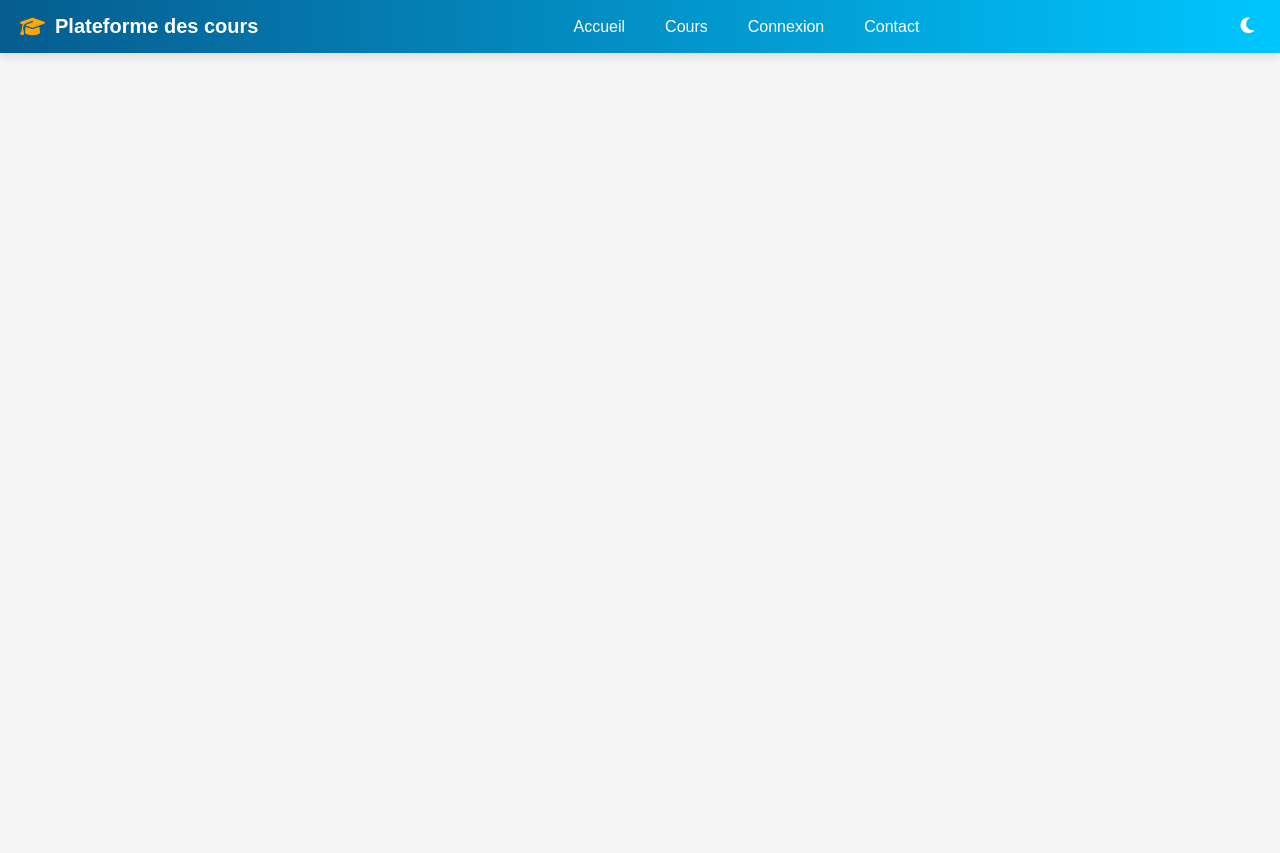
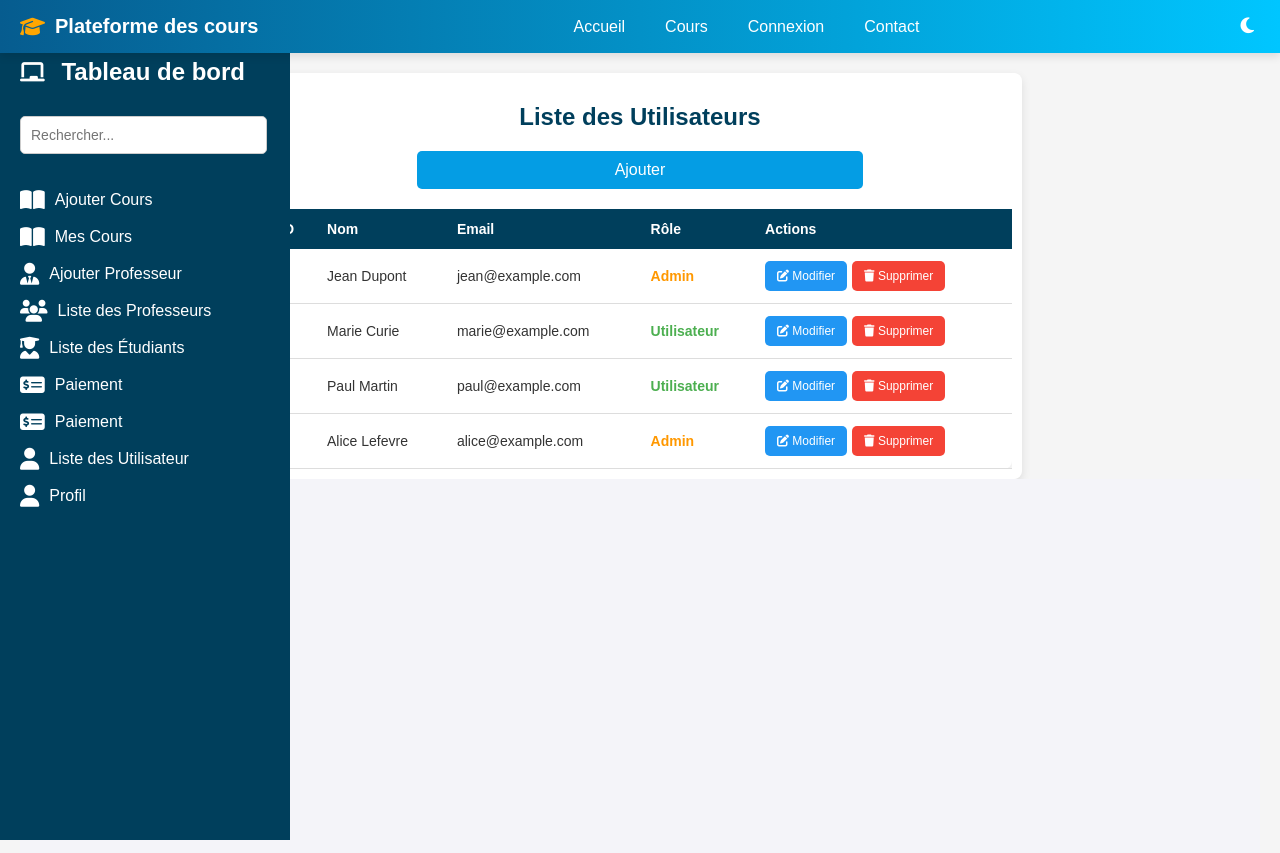
Before and after one commit to ikevin1995/stage, a Vue app: page /users in a window 1280 px wide. Built offline with nearby package versions, Linux system fonts and the light colour scheme.

Commit message:
Mise à jour des fichiers MyCourses.vue, PaymentForm.vue, Sidebar.vue, et index.js

```diff
--- a/src/components/Sidebar.vue
+++ b/src/components/Sidebar.vue
@@ -15,18 +15,28 @@
             </router-link>
           </li>
           <li>
+            <router-link to="/mycourses">
+              <i class="fas fa-book-open"></i> Mes Cours
+            </router-link>
+          </li>
+          <li>
             <router-link to="/add-teacher">
               <i class="fas fa-user-tie"></i> Ajouter Professeur
             </router-link>
           </li>
           <li>
-            <router-link to="/teacher">
+            <router-link to="/teachers">
               <i class="fas fa-users"></i> Liste des Professeurs
             </router-link>
           </li>
           <li>
             <router-link to="/students">
               <i class="fas fa-user-graduate"></i> Liste des Étudiants
+            </router-link>
+          </li>
+          <li>
+            <router-link to="/paylist">
+              <i class="fas fa-money-check-alt"></i> Paiement
             </router-link>
           </li>
           <li>
@@ -156,12 +166,12 @@
     display: none;
     flex-direction: column;
     cursor: pointer;
-    margin-right: 20px;
+    margin-left: 1%;
     z-index: 20;
   }
 
   .hamburger span {
-    background: white;
+    background: rgb(216, 10, 10);
     height: 3px;
     width: 25px;
     margin: 4px 0;
--- a/src/router/index.js
+++ b/src/router/index.js
@@ -26,26 +26,26 @@ import MyCourses from '@/views/MyCourses.vue';
 
  // Définition des routes
  const routes = [
-    { path: '/', name: 'Home', component: HomePage }, // Route pour la page d'accueil
-    { path: '/courses', name: 'Courses', component: CourseList }, // Route pour la liste des cours
-    { path: '/login', name: 'Login', component: LoginPage }, // Route pour la page de connexion
-    { path: '/register', name: 'Register', component: StudentRegister }, // Route pour l'inscription
-    { path: '/add-course', name: 'AddCourse', component: AddCourse }, // Route pour ajouter un cours
-    { path: '/add-teacher', name: 'AddTeacher', component: AddTeacher }, // Route pour ajouter un professeur
-    { path: '/follow', name: 'follow-c', component: FollowCourse },
+     { path: '/', name: 'Home', component: HomePage },
+     { path: '/courses', name: 'Courses', component: CourseList },
+     { path: '/login', name: 'Login', component: LoginPage },
+     { path: '/register', name: 'Register', component: StudentRegister },
+     { path: '/add-course', name: 'AddCourse', component: AddCourse },
+     { path: '/add-teacher', name: 'AddTeacher', component: AddTeacher },
+     { path: '/follow', name: 'FollowCourse', component: FollowCourse },
      { path: '/payment', name: 'Payment', component: PaymentForm },
-    { path: '/students', name: 'Student', component: StudentList },
-    { path: '/teacher', name: 'Teacher', component: TeacherList },
-    { path: '/dashboard', name: 'AdminDashboard', component: Dashboard }, // Route pour le dashboard de l'Admin
-    { path: '/user', name: 'User', component: Userlist },
+     { path: '/students', name: 'StudentList', component: StudentList },
+     { path: '/teachers', name: 'TeacherList', component: TeacherList },
+     { path: '/dashboard', name: 'Dashboard', component: Dashboard },
+     { path: '/users', name: 'UserList', component: Userlist },
      { path: '/edit-user/:id', name: 'EditUser', component: EditUser, props: true },
-    { path: '/payList', name: 'Paylist', component: PaymentList },
-    { path: '/Call', name: 'call', component: ContactPage },
-    { path: '/adduser', name: 'Adduser', component: AddUser },
-    { path: '/profil', name: 'Profil', component: ProfilPage },
-    { path: '/profile/edit', name: 'UserProfile', component: EditProfile },
-    { path: '/course/:courseId', name: 'descriptionCours', component: descriptionCours },
-    { path: '/mycourse', name: 'Mycourse', component: MyCourses },
+     { path: '/payments', name: 'PaymentList', component: PaymentList },
+     { path: '/contact', name: 'Contact', component: ContactPage },
+     { path: '/add-user', name: 'AddUser', component: AddUser },
+     { path: '/profile', name: 'Profile', component: ProfilPage },
+     { path: '/profile/edit', name: 'EditProfile', component: EditProfile },
+     { path: '/course/:courseId', name: 'CourseDescription', component: descriptionCours, props: true },
+     { path: '/mycourses', name: 'mycourses', component: MyCourses },
  ];
 
  // Création du routeur
@@ -53,24 +53,4 @@ const router = createRouter({
      history: createWebHistory(),
      routes,
  });
-
-// Middleware pour gérer les permissions
-router.beforeEach((to, from, next) => {
-    const isAuthenticated = true; // Exemple : Définir si l'utilisateur est connecté
-    const isAdmin = true; // Exemple : Vérifiez si l'utilisateur est administrateur
-
-    if (!isAuthenticated && to.name !== 'Login') {
-        // Si l'utilisateur n'est pas connecté, redirigez vers la page de connexion
-        return next('/login');
-    }
-
-    if (to.path.startsWith('/admin') && !isAdmin) {
-        // Si la route est réservée aux admins et que l'utilisateur n'est pas admin
-        return next('/'); // Redirigez vers la page d'accueil
-    }
-
-    // Si tout va bien, autorisez la navigation
-    next();
-});
-
  export default router;
--- a/src/views/MyCourses.vue
+++ b/src/views/MyCourses.vue
@@ -71,7 +71,6 @@ export default {
 }
 
 .list-item:hover {
-  background-color: #f9f9f9;
   transform: translateY(-5px);
 }
 
--- a/src/views/PaymentForm.vue
+++ b/src/views/PaymentForm.vue
@@ -56,13 +56,13 @@ export default {
         cvv: "",
       },
     };
+  },methods: {
+  processPayment() {
+    alert("Paiement réussi !");
+    this.$router.push('/mycourses'); // Chemin exact correspondant à la route définie dans index.js
   },
-  methods: {
-    processPayment() {
-      alert("Paiement réussi !");
-      this.$router.push("mycourses"); // Redirection vers la page d'accueil
-    },
-  },
+},
+
 };
 </script>
 
```
Lines whose indentation alone changed are shown as unchanged.
